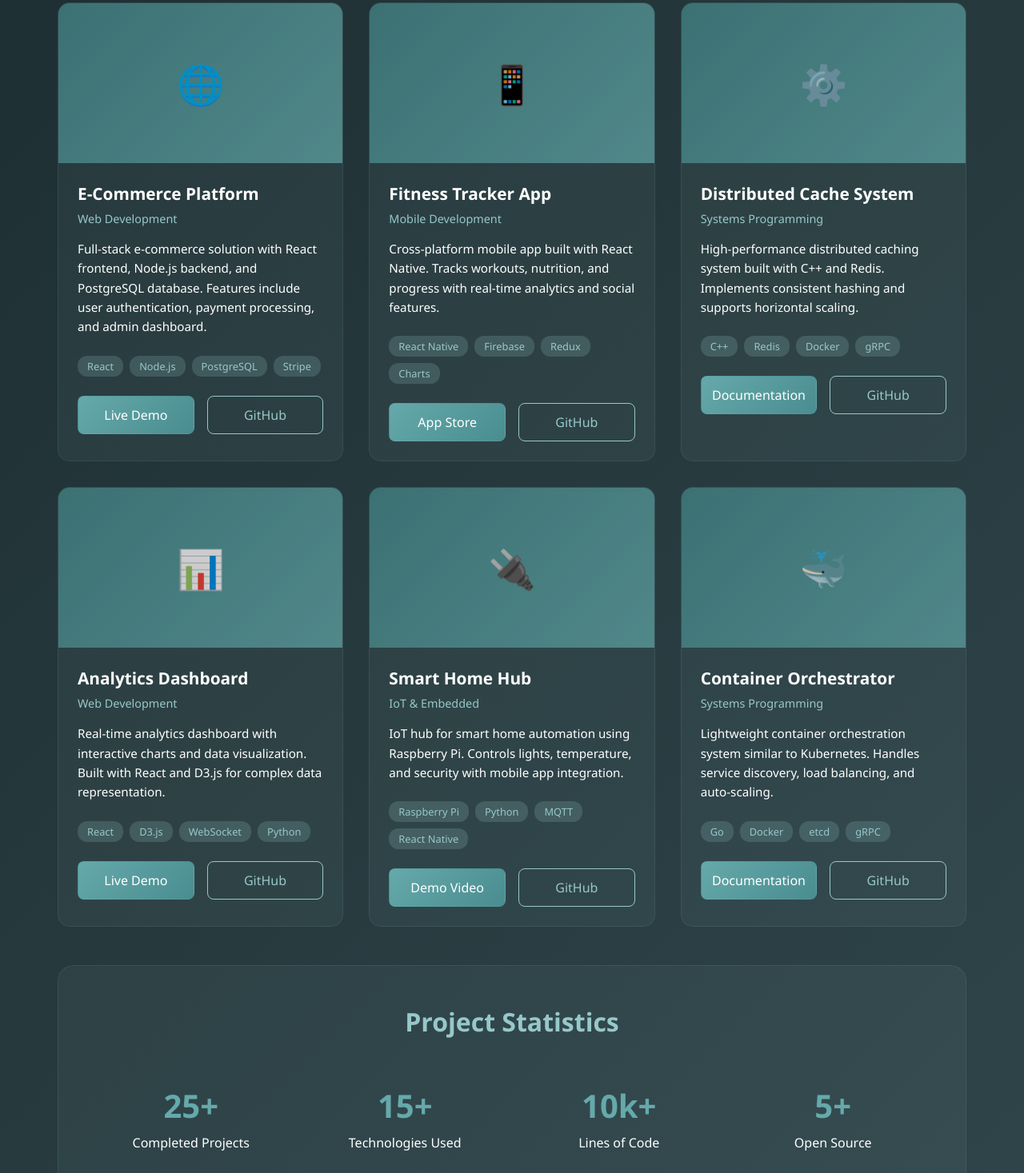
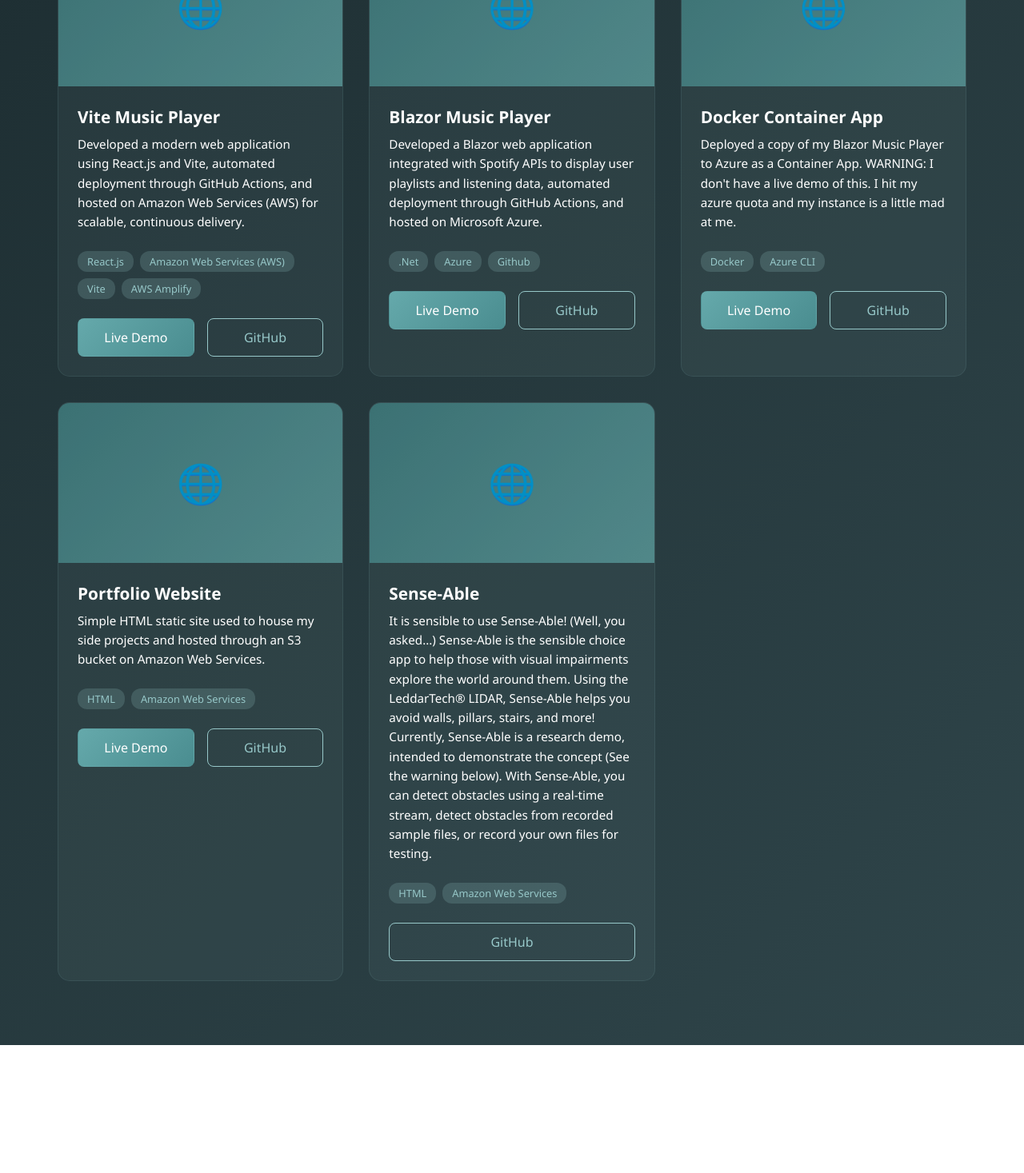
Before and after one commit to austinscampini/StaticSite, a plain HTML site: page portfolio.html in a window 1280 px wide. Shown: the part 385-1852 px from the top of the page at 80% size. After the commit the page ends 1692 px from the top, so only its background shows below. Drawn offline with Linux system fonts and the light colour scheme.

Commit message:
Replacing Files

```diff
--- a/portfolio.html
+++ b/portfolio.html
@@ -359,163 +359,105 @@
     <div class="container">
         <div class="page-header">
             <h1 class="page-title">My Portfolio</h1>
-            <p class="page-subtitle">Showcasing my best work and projects</p>
-        </div>
-
-        <div class="filter-tabs">
-            <div class="filter-tab active" data-filter="all">All Projects</div>
-            <div class="filter-tab" data-filter="web">Web Development</div>
-            <div class="filter-tab" data-filter="mobile">Mobile Apps</div>
-            <div class="filter-tab" data-filter="system">Systems</div>
-            <div class="filter-tab" data-filter="iot">IoT & Embedded</div>
+            <p class="page-subtitle">Showcasing some of my work and projects</p>
         </div>
 
         <div class="projects-grid">
             <div class="project-card" data-category="web">
                 <div class="project-image">🌐</div>
                 <div class="project-content">
-                    <h3 class="project-title">E-Commerce Platform</h3>
-                    <div class="project-category">Web Development</div>
+                    <h3 class="project-title">Vite Music Player</h3>
                     <p class="project-description">
-                        Full-stack e-commerce solution with React frontend, Node.js backend, and PostgreSQL database. Features include user authentication, payment processing, and admin dashboard.
+                        Developed a modern web application using React.js and Vite, automated deployment through GitHub Actions, and hosted on Amazon Web Services (AWS) for scalable, continuous delivery.
                     </p>
                     <div class="project-tech">
-                        <span class="tech-tag">React</span>
-                        <span class="tech-tag">Node.js</span>
-                        <span class="tech-tag">PostgreSQL</span>
-                        <span class="tech-tag">Stripe</span>
+                        <span class="tech-tag">React.js</span>
+                        <span class="tech-tag">Amazon Web Services (AWS)</span>
+						<span class="tech-tag">Vite</span>
+						<span class="tech-tag">AWS Amplify</span>
                     </div>
                     <div class="project-links">
-                        <a href="#" class="project-link primary">Live Demo</a>
-                        <a href="#" class="project-link secondary">GitHub</a>
-                    </div>
-                </div>
-            </div>
-
-            <div class="project-card" data-category="mobile">
-                <div class="project-image">📱</div>
-                <div class="project-content">
-                    <h3 class="project-title">Fitness Tracker App</h3>
-                    <div class="project-category">Mobile Development</div>
-                    <p class="project-description">
-                        Cross-platform mobile app built with React Native. Tracks workouts, nutrition, and progress with real-time analytics and social features.
-                    </p>
-                    <div class="project-tech">
-                        <span class="tech-tag">React Native</span>
-                        <span class="tech-tag">Firebase</span>
-                        <span class="tech-tag">Redux</span>
-                        <span class="tech-tag">Charts</span>
-                    </div>
-                    <div class="project-links">
-                        <a href="#" class="project-link primary">App Store</a>
-                        <a href="#" class="project-link secondary">GitHub</a>
-                    </div>
-                </div>
-            </div>
-
-            <div class="project-card" data-category="system">
-                <div class="project-image">⚙️</div>
-                <div class="project-content">
-                    <h3 class="project-title">Distributed Cache System</h3>
-                    <div class="project-category">Systems Programming</div>
-                    <p class="project-description">
-                        High-performance distributed caching system built with C++ and Redis. Implements consistent hashing and supports horizontal scaling.
-                    </p>
-                    <div class="project-tech">
-                        <span class="tech-tag">C++</span>
-                        <span class="tech-tag">Redis</span>
-                        <span class="tech-tag">Docker</span>
-                        <span class="tech-tag">gRPC</span>
-                    </div>
-                    <div class="project-links">
-                        <a href="#" class="project-link primary">Documentation</a>
-                        <a href="#" class="project-link secondary">GitHub</a>
+                        <a href="https://main.d2u7mpwrv50ra8.amplifyapp.com/" class="project-link primary">Live Demo</a>
+                        <a href="https://github.com/austinscampini/AWS-Amplify" class="project-link secondary">GitHub</a>
                     </div>
                 </div>
             </div>
 
             <div class="project-card" data-category="web">
-                <div class="project-image">📊</div>
+                <div class="project-image">🌐</div>
                 <div class="project-content">
-                    <h3 class="project-title">Analytics Dashboard</h3>
-                    <div class="project-category">Web Development</div>
+                    <h3 class="project-title">Blazor Music Player</h3>
                     <p class="project-description">
-                        Real-time analytics dashboard with interactive charts and data visualization. Built with React and D3.js for complex data representation.
+                        Developed a Blazor web application integrated with Spotify APIs to display user playlists and listening data, automated deployment through GitHub Actions, and hosted on Microsoft Azure.
                     </p>
                     <div class="project-tech">
-                        <span class="tech-tag">React</span>
-                        <span class="tech-tag">D3.js</span>
-                        <span class="tech-tag">WebSocket</span>
-                        <span class="tech-tag">Python</span>
+                        <span class="tech-tag">.Net</span>
+                        <span class="tech-tag">Azure</span>
+						<span class="tech-tag">Github</span>
                     </div>
                     <div class="project-links">
-                        <a href="#" class="project-link primary">Live Demo</a>
-                        <a href="#" class="project-link secondary">GitHub</a>
+                        <a href="https://austinscampini-acftejaec9e8cfe7.canadacentral-01.azurewebsites.net/" class="project-link primary">Live Demo</a>
+                        <a href="https://github.com/austinscampini/MusicPlayer" class="project-link secondary">GitHub</a>
                     </div>
                 </div>
             </div>
 
-            <div class="project-card" data-category="iot">
-                <div class="project-image">🔌</div>
+            <div class="project-card" data-category="web">
+                <div class="project-image">🌐</div>
                 <div class="project-content">
-                    <h3 class="project-title">Smart Home Hub</h3>
-                    <div class="project-category">IoT & Embedded</div>
+                    <h3 class="project-title">Docker Container App</h3>
                     <p class="project-description">
-                        IoT hub for smart home automation using Raspberry Pi. Controls lights, temperature, and security with mobile app integration.
+                        Deployed a copy of my Blazor Music Player to Azure as a Container App.
+
+						WARNING: I don't have a live demo of this. I hit my azure quota and my instance is a little mad at me.
                     </p>
                     <div class="project-tech">
-                        <span class="tech-tag">Raspberry Pi</span>
-                        <span class="tech-tag">Python</span>
-                        <span class="tech-tag">MQTT</span>
-                        <span class="tech-tag">React Native</span>
+                        <span class="tech-tag">Docker</span>
+						<span class="tech-tag">Azure CLI</span>
                     </div>
                     <div class="project-links">
-                        <a href="#" class="project-link primary">Demo Video</a>
-                        <a href="#" class="project-link secondary">GitHub</a>
+                        <a href="" class="project-link primary">Live Demo</a>
+                        <a href="" class="project-link secondary">GitHub</a>
                     </div>
                 </div>
             </div>
 
-            <div class="project-card" data-category="system">
-                <div class="project-image">🐳</div>
+            <div class="project-card" data-category="web">
+                <div class="project-image">🌐</div>
                 <div class="project-content">
-                    <h3 class="project-title">Container Orchestrator</h3>
-                    <div class="project-category">Systems Programming</div>
+                    <h3 class="project-title">Portfolio Website</h3>
                     <p class="project-description">
-                        Lightweight container orchestration system similar to Kubernetes. Handles service discovery, load balancing, and auto-scaling.
+                        Simple HTML static site used to house my side projects and hosted through an S3 bucket on Amazon Web Services.
                     </p>
                     <div class="project-tech">
-                        <span class="tech-tag">Go</span>
-                        <span class="tech-tag">Docker</span>
-                        <span class="tech-tag">etcd</span>
-                        <span class="tech-tag">gRPC</span>
+                        <span class="tech-tag">HTML</span>
+                        <span class="tech-tag">Amazon Web Services</span>
                     </div>
                     <div class="project-links">
-                        <a href="#" class="project-link primary">Documentation</a>
-                        <a href="#" class="project-link secondary">GitHub</a>
+                        <a href="http://aascampi-sandbox.s3-website.us-east-2.amazonaws.com/" class="project-link primary">Live Demo</a>
+                        <a href="https://github.com/austinscampini/StaticSite" class="project-link secondary">GitHub</a>
                     </div>
                 </div>
             </div>
-        </div>
 
-        <div class="stats-section">
-            <h2 class="section-title" style="color: #97c8c9; margin-bottom: 2rem; font-size: 2rem;">Project Statistics</h2>
-            <div class="stats-grid">
-                <div class="stat-item">
-                    <div class="stat-number">25+</div>
-                    <div class="stat-label">Completed Projects</div>
-                </div>
-                <div class="stat-item">
-                    <div class="stat-number">15+</div>
-                    <div class="stat-label">Technologies Used</div>
-                </div>
-                <div class="stat-item">
-                    <div class="stat-number">10k+</div>
-                    <div class="stat-label">Lines of Code</div>
-                </div>
-                <div class="stat-item">
-                    <div class="stat-number">5+</div>
-                    <div class="stat-label">Open Source</div>
+			<div class="project-card" data-category="web">
+                <div class="project-image">🌐</div>
+                <div class="project-content">
+                    <h3 class="project-title">Sense-Able</h3>
+                    <p class="project-description">
+                        It is sensible to use Sense-Able! (Well, you asked...)
+
+						Sense-Able is the sensible choice app to help those with visual impairments explore the world around them. Using the LeddarTech® LIDAR, Sense-Able helps you avoid walls, pillars, stairs, and more!
+
+						Currently, Sense-Able is a research demo, intended to demonstrate the concept (See the warning below). With Sense-Able, you can detect obstacles using a real-time stream, detect obstacles from recorded sample files, or record your own files for testing.
+                    </p>
+                    <div class="project-tech">
+                        <span class="tech-tag">HTML</span>
+                        <span class="tech-tag">Amazon Web Services</span>
+                    </div>
+                    <div class="project-links">
+                        <a href="https://github.com/austinscampini/Sense-Able" class="project-link secondary">GitHub</a>
+                    </div>
                 </div>
             </div>
         </div>
```
Also changed, not shown: about.html (+0 -4 lines).
